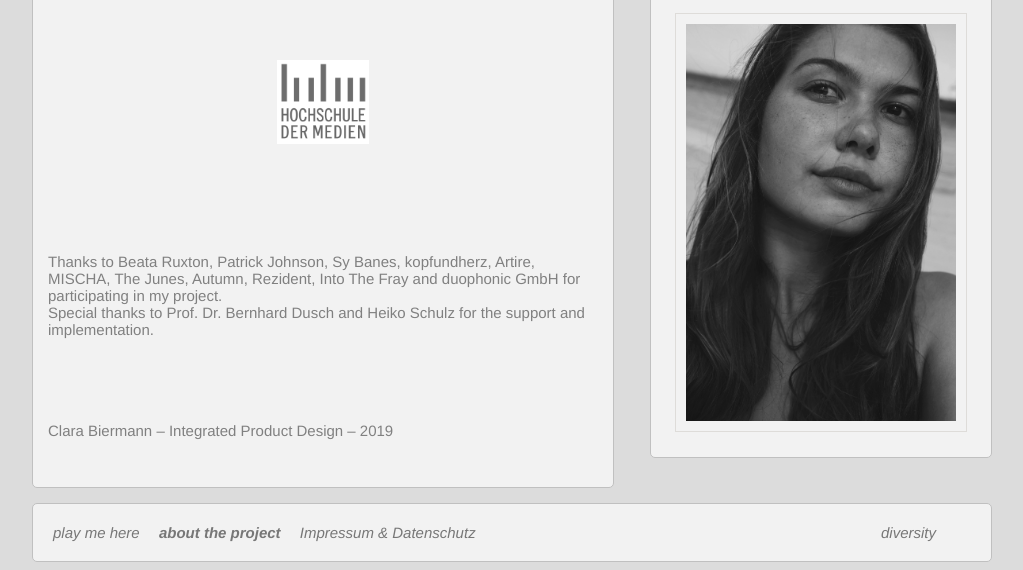
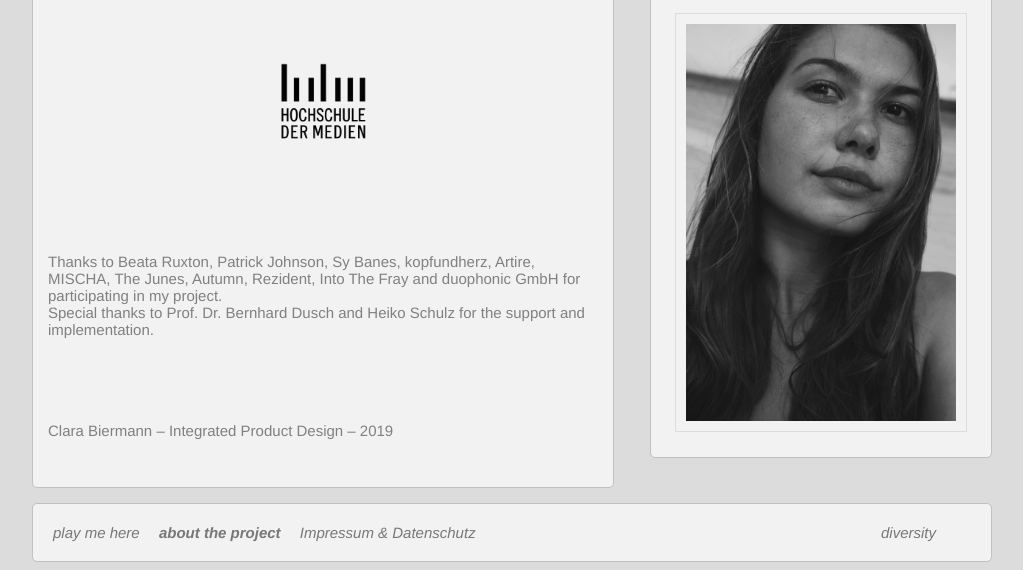
Before and after one commit to cb165/diversity-at-hdm, a plain HTML site: page theproject.html in a window 1280 px wide. Shown: the part 1003-1573 px from the top of the page, without its empty margins (128-1151 px from the left). Drawn offline with Linux system fonts and the light colour scheme.

Commit message:
Add files via upload

```diff
--- a/theproject.html
+++ b/theproject.html
@@ -80,7 +80,7 @@ technology, from computer science to information science to publishing and elect
 <br>
 <br>
 
-<a  title="to HdM" href="http://www.hdm-stuttgart.de"><img src="Bilder/hdmlogo.jpg" height="84" alt="HdM Logo">
+<a  title="to HdM" href="http://www.hdm-stuttgart.de"><img src="bilder/hdmlogo.jpg" height="84" alt="HdM Logo">
 <br>
 
 <br>
```
